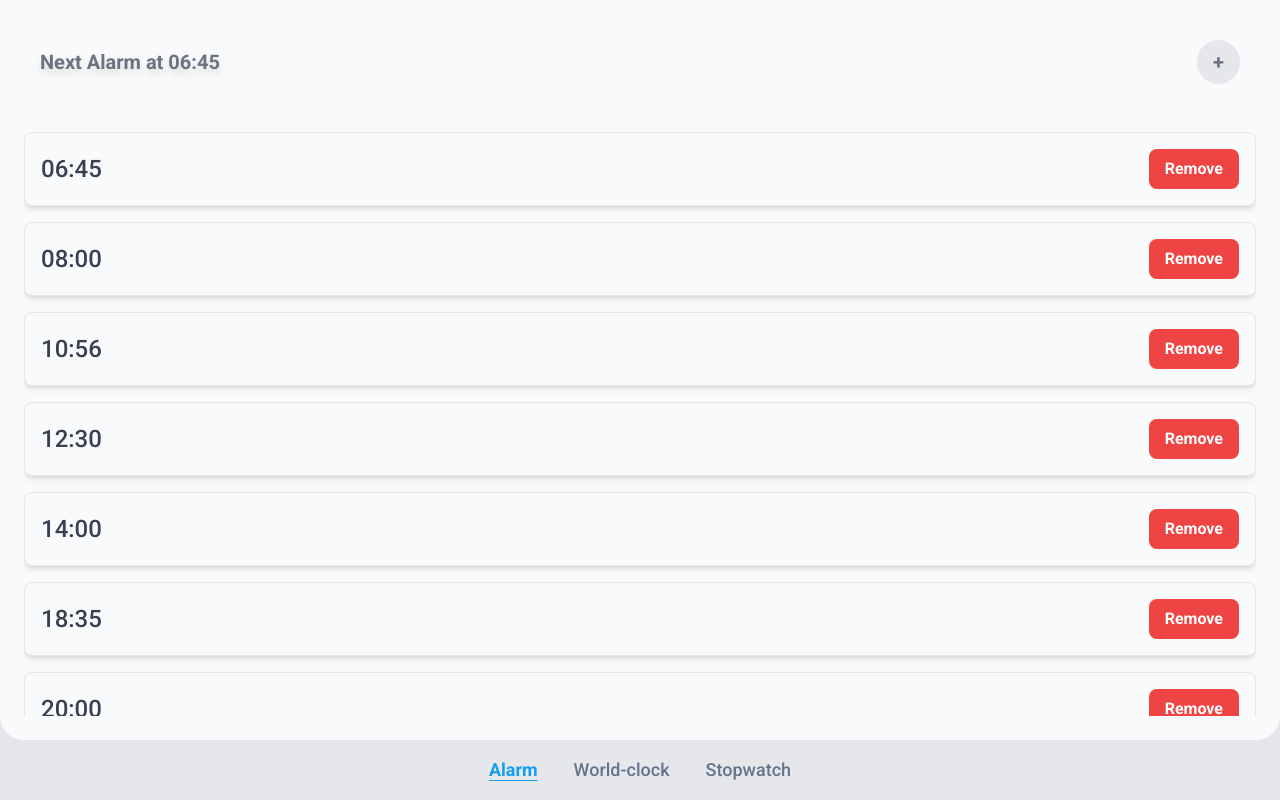
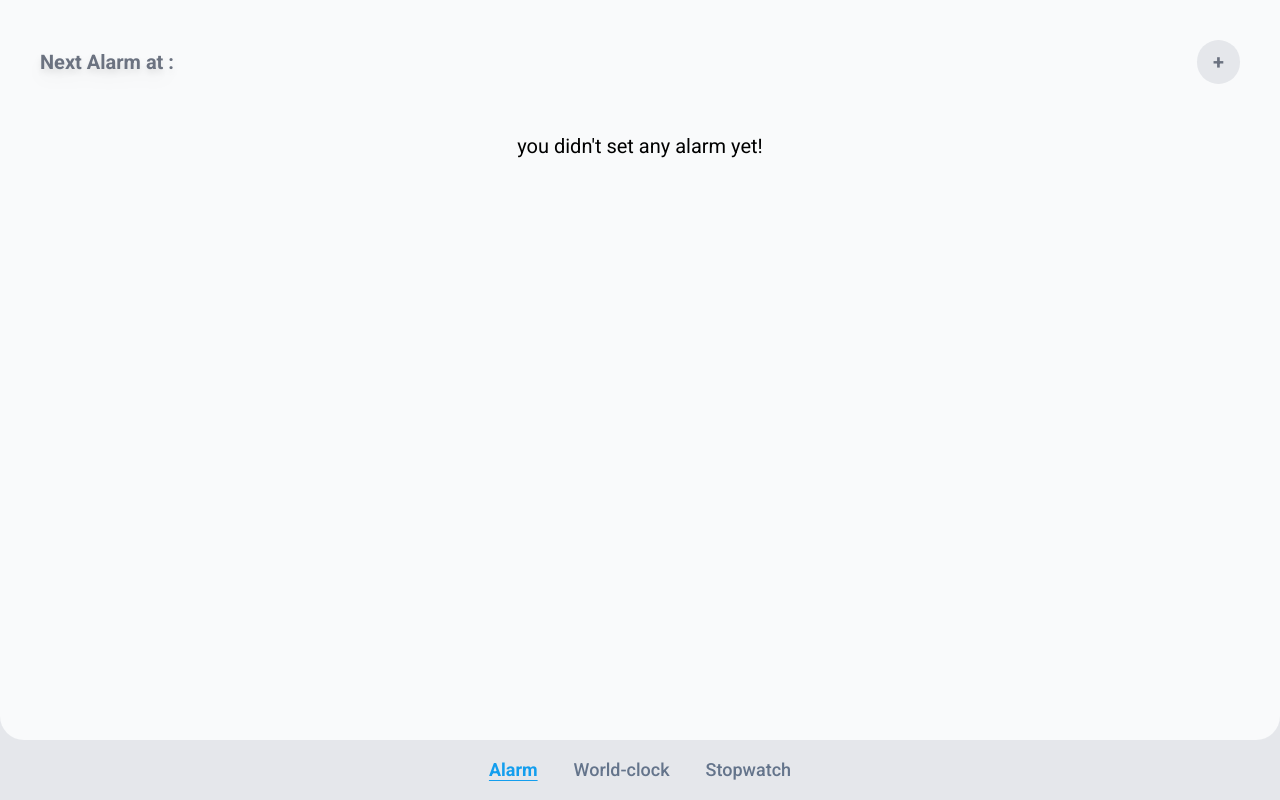
Before and after one commit to simon-aminor/clock-app, an Angular app: page /Alarm in a window 1280 px wide. Built offline with nearby package versions, Linux system fonts and the light colour scheme.

Commit message:
refactor: enhance alarm and stopwatch components with improved layout and user feedback

```diff
--- a/src/app/app.component.html
+++ b/src/app/app.component.html
@@ -1,5 +1,5 @@
 <router-outlet>
-  <div class="bg-gray-50 overflow-scroll">
+  <div class="bg-gray-50">
     @if (title === 'Alarm') {
     <app-alarm></app-alarm>
     } @if (title === 'World clock') {
@@ -14,7 +14,7 @@
   </div>
 
   <div
-    class="font-medium py-2 px-4 flex justify-center gap-5 text-slate-500 fixed bottom-0 w-full text-lg"
+    class="font-medium py-2 px-4 flex justify-center gap-5 bg-gray-200 text-slate-500 fixed bottom-0 w-full text-lg"
   >
     @for(i of ['Alarm','World-clock','Stopwatch']; track $index){
     <button
--- a/src/app/components/alarm-component/alarm-component.html
+++ b/src/app/components/alarm-component/alarm-component.html
@@ -1,9 +1,11 @@
-<div class="flex flex-col items-center p-6 h-[calc(100vh-60px)] bg-gray-50 rounded-es-3xl rounded-ee-3xl">
+<div
+  class="flex flex-col items-center margin p-6 h-[calc(100vh-60px)] bg-gray-50 rounded-es-3xl rounded-ee-3xl overflow-y-hidden"
+>
   @if (!showAddPopup()) {
   <div
     class="text-gray-500 text-xl font-semibold rounded-md flex justify-between items-center p-4 w-full"
   >
-    <h2 class="drop-shadow-lg">Next Alarm at {{ soonestAlarm }}</h2>
+    <h2 class="drop-shadow-lg">Next Alarm at : {{ soonestAlarm }}</h2>
     <button
       class="font-bold px-4 py-2 bg-gray-200 rounded-3xl"
       (click)="showPopup()"
@@ -11,14 +13,17 @@
       +
     </button>
   </div>
-
-  <div class="grid gap-4 w-full mt-8 overflow-y-hidden">
+  @if (alarms.length>0) {
+  <div class="grid gap-4 w-full mt-8">
     @for (alarm of alarms; track $index) {
     <app-alarm-card [alarm]="alarm" (remove)="removeAlarm(alarm)">
     </app-alarm-card>
     }
   </div>
-  } @if (showAddPopup()) {
+
+  } @else if (alarms.length==0) {
+  <h3 class="text-xl mt-8">you didn't set any alarm yet!</h3>
+  } } @if (showAddPopup()) {
 
   <app-popup
     (userSelectedTime)="handleUserSelectTime($event)"
--- a/src/app/components/alarm-component/alarm-component.scss
+++ b/src/app/components/alarm-component/alarm-component.scss
@@ -0,0 +1,3 @@
+.margin {
+  margin-bottom: 60px;
+}
--- a/src/app/components/alarm-component/alarm-component.ts
+++ b/src/app/components/alarm-component/alarm-component.ts
@@ -2,7 +2,7 @@ import { Component, inject, signal } from '@angular/core';
 import { CommonModule } from '@angular/common';
 import { AlarmCardComponent } from '../alarm-card-component/alarm-card-component';
 import { PopupComponent } from './popup/popup.component';
-import { Router, RouterModule, RouterOutlet } from '@angular/router';
+import { Router, RouterModule } from '@angular/router';
 
 @Component({
   selector: 'app-alarm',
@@ -17,25 +17,13 @@ export class AlarmComponent {
   router: Router = inject(Router);
 
   ngOnInit(): void {
-    console.log("alarm component");
-
     if (localStorage.getItem('alarmList')) {
       this.alarms.push(JSON.parse(localStorage.getItem('alarmList') ?? ''));
       this.alarms.sort();
     }
   }
 
-  alarms: string[] = [
-    '12:30',
-    '14:00',
-    '18:35',
-    '22:12',
-    '20:00',
-    '23:00',
-    '10:56',
-    '08:00',
-    '06:45',
-  ];
+  alarms: string[] = [];
   constructor() {
     this.alarms.sort();
   }
--- a/src/app/components/stopwatch-component/stopwatch-component.html
+++ b/src/app/components/stopwatch-component/stopwatch-component.html
@@ -1,5 +1,5 @@
 <div
-  class="flex flex-col  justify-between h-[calc(100vh-60px)] bg-gray-50 rounded-es-3xl rounded-ee-3xl"
+  class="flex flex-col justify-between h-[calc(100vh-60px)] bg-gray-50 rounded-es-3xl rounded-ee-3xl overflow-y-hidden"
 >
   <div
     class="flex-grow flex flex-col items-center py-28 text-5xl text-neutral-600 font-bold"
--- a/src/app/components/world-clock-component/world-clock-component.html
+++ b/src/app/components/world-clock-component/world-clock-component.html
@@ -34,7 +34,7 @@
     </li>
     }
   </ul>
-  } @else{
+  } @else if(userTimeZones.length == 0){
   <h2>NO TIME ZONE IMPORTED!</h2>
   }
 </div>
--- a/src/app/components/world-clock-component/world-clock-component.ts
+++ b/src/app/components/world-clock-component/world-clock-component.ts
@@ -32,7 +32,7 @@ export class WorldClockComponent {
     const localTime = new Date(utcTime); // milliseconds to readble time
     return localTime.toLocaleTimeString(); //to string and 24 or 12 hour
   }
-  ngOnInit(): void {
+  constructor() {
     console.log('world clock component');
     if (localStorage.getItem('user timezone')) {
       this.userTimeZones = JSON.parse(
```
